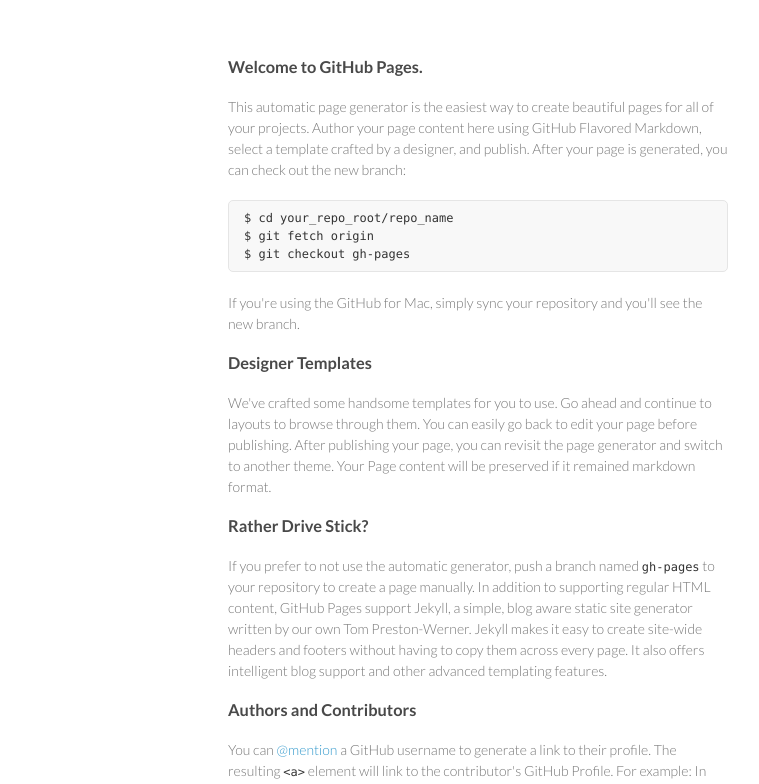
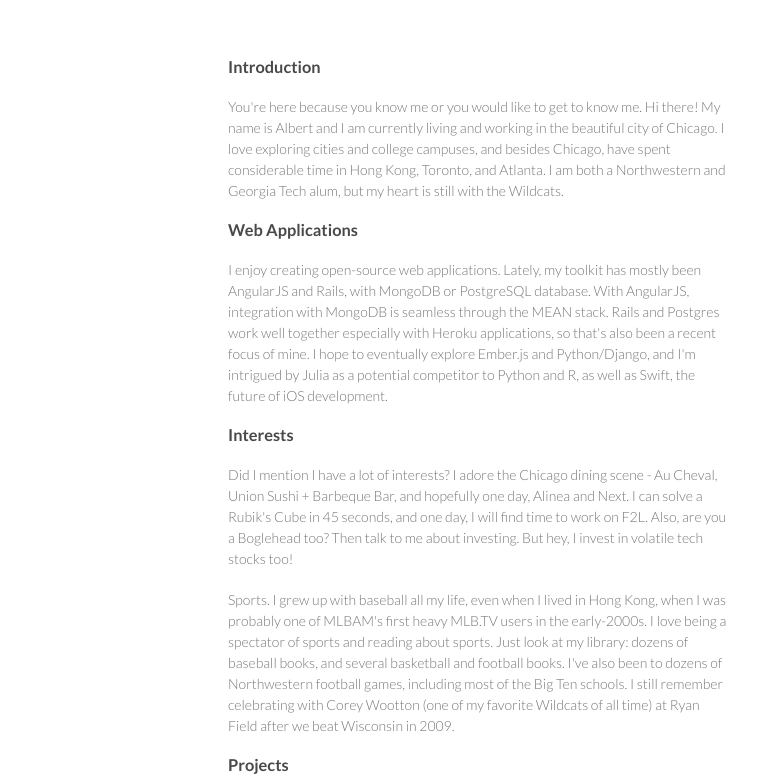
Before and after one commit to albertlyu/albertlyu.github.io, a plain HTML site: page index.html in a window 1280 px wide. Shown: the top 784 px of the page, 342-1101 px from the left. Drawn offline with Linux system fonts and the light colour scheme.

Commit message:
Updated index page with intro, interests, projects, contact, etc.

```diff
--- a/index.html
+++ b/index.html
@@ -29,41 +29,28 @@
 
       </header>
       <section>
-        <h3>
-<a name="welcome-to-github-pages" class="anchor" href="#welcome-to-github-pages"><span class="octicon octicon-link"></span></a>Welcome to GitHub Pages.</h3>
 
-<p>This automatic page generator is the easiest way to create beautiful pages for all of your projects. Author your page content here using GitHub Flavored Markdown, select a template crafted by a designer, and publish. After your page is generated, you can check out the new branch:</p>
+        <h3><a href="#intro" class="anchor"></a>Introduction</h3>
+        <p>You're here because you know me or you would like to get to know me. Hi there! My name is Albert and I am currently living and working in the beautiful city of Chicago. I love exploring cities and college campuses, and besides Chicago, have spent considerable time in Hong Kong, Toronto, and Atlanta. I am both a Northwestern and Georgia Tech alum, but my heart is still with the Wildcats.</p>
 
-<pre><code>$ cd your_repo_root/repo_name
-$ git fetch origin
-$ git checkout gh-pages
-</code></pre>
+        <h3><a href="#web-apps" class="anchor"></a>Web Applications</h3>
+        <p>I enjoy creating open-source web applications. Lately, my toolkit has mostly been AngularJS and Rails, with MongoDB or PostgreSQL database. With AngularJS, integration with MongoDB is seamless through the MEAN stack. Rails and Postgres work well together especially with Heroku applications, so that's also been a recent focus of mine. I hope to eventually explore Ember.js and Python/Django, and I'm intrigued by Julia as a potential competitor to Python and R, as well as Swift, the future of iOS development.</p>
 
-<p>If you're using the GitHub for Mac, simply sync your repository and you'll see the new branch.</p>
+        <h3><a href="#interests" class="anchor"></a>Interests</h3>
+        <p>Did I mention I have a lot of interests? I adore the Chicago dining scene - Au Cheval, Union Sushi + Barbeque Bar, and hopefully one day, Alinea and Next. I can solve a Rubik's Cube in 45 seconds, and one day, I will find time to work on F2L. Also, are you a Boglehead too? Then talk to me about investing. But hey, I invest in volatile tech stocks too!</p>
 
-<h3>
-<a name="designer-templates" class="anchor" href="#designer-templates"><span class="octicon octicon-link"></span></a>Designer Templates</h3>
+        <p>Sports. I grew up with baseball all my life, even when I lived in Hong Kong, when I was probably one of MLBAM's first heavy MLB.TV users in the early-2000s. I love being a spectator of sports and reading about sports. Just look at my library: dozens of baseball books, and several basketball and football books. I've also been to dozens of Northwestern football games, including most of the Big Ten schools. I still remember celebrating with Corey Wootton (one of my favorite Wildcats of all time) at Ryan Field after we beat Wisconsin in 2009.</p>
 
-<p>We've crafted some handsome templates for you to use. Go ahead and continue to layouts to browse through them. You can easily go back to edit your page before publishing. After publishing your page, you can revisit the page generator and switch to another theme. Your Page content will be preserved if it remained markdown format.</p>
+        <h3><a href="#projects" class="anchor"></a>Projects</h3>
+        <p>Sports has always been my way of building my technical skills and exploring databases and data visualization, whether it's with heatmaps at FanGraphs or building Rails apps. And so naturally, sports has been my way of breaking into the software development industry. Ask me about PITCHf/x or shot charts of NBA or NCAA men's basketball play-by-play data, or let me know how if you would like to collaborate on scraping and parsing play-by-play data sources. Find me on GitHub.</p>
 
-<h3>
-<a name="rather-drive-stick" class="anchor" href="#rather-drive-stick"><span class="octicon octicon-link"></span></a>Rather Drive Stick?</h3>
+        <h3><a name="contact" class="anchor" href="#contact"><span class="octicon octicon-link"></span></a>Contact</h3>
 
-<p>If you prefer to not use the automatic generator, push a branch named <code>gh-pages</code> to your repository to create a page manually. In addition to supporting regular HTML content, GitHub Pages support Jekyll, a simple, blog aware static site generator written by our own Tom Preston-Werner. Jekyll makes it easy to create site-wide headers and footers without having to copy them across every page. It also offers intelligent blog support and other advanced templating features.</p>
+        <p>It's pretty easy to contact me. Email me at <a href="mailto:albert.yb.lyu@gmail.com">albert.yb.lyu@gmail.com</a> or just shoot me a tweet. I'm always up for talking about the baseball industry or about sports data and visualization ventures and initiatives. Check my GitHub profile if you want to contribute to a project that I'm working on. There's plenty of undiscovered deeloper opportunities in sports, and I'd be interested in talking with you about them!</p>
 
-<h3>
-<a name="authors-and-contributors" class="anchor" href="#authors-and-contributors"><span class="octicon octicon-link"></span></a>Authors and Contributors</h3>
+        <p><small>Hosted on GitHub Pages &mdash; Theme by <a href="https://github.com/orderedlist">orderedlist</a></small></p>
 
-<p>You can <a href="https://github.com/blog/821" class="user-mention">@mention</a> a GitHub username to generate a link to their profile. The resulting <code>&lt;a&gt;</code> element will link to the contributor's GitHub Profile. For example: In 2007, Chris Wanstrath (<a href="https://github.com/defunkt" class="user-mention">@defunkt</a>), PJ Hyett (<a href="https://github.com/pjhyett" class="user-mention">@pjhyett</a>), and Tom Preston-Werner (<a href="https://github.com/mojombo" class="user-mention">@mojombo</a>) founded GitHub.</p>
-
-<h3>
-<a name="support-or-contact" class="anchor" href="#support-or-contact"><span class="octicon octicon-link"></span></a>Support or Contact</h3>
-
-<p>Having trouble with Pages? Check out the documentation at <a href="http://help.github.com/pages">http://help.github.com/pages</a> or contact <a href="mailto:support@github.com">support@github.com</a> and we’ll help you sort it out.</p>
       </section>
-      <!-- <footer>
-        <p><small>Hosted on GitHub Pages &mdash; Theme by <a href="https://github.com/orderedlist">orderedlist</a></small></p>
-      </footer> -->
     </div>
     <script src="javascripts/scale.fix.js"></script>
 
```
